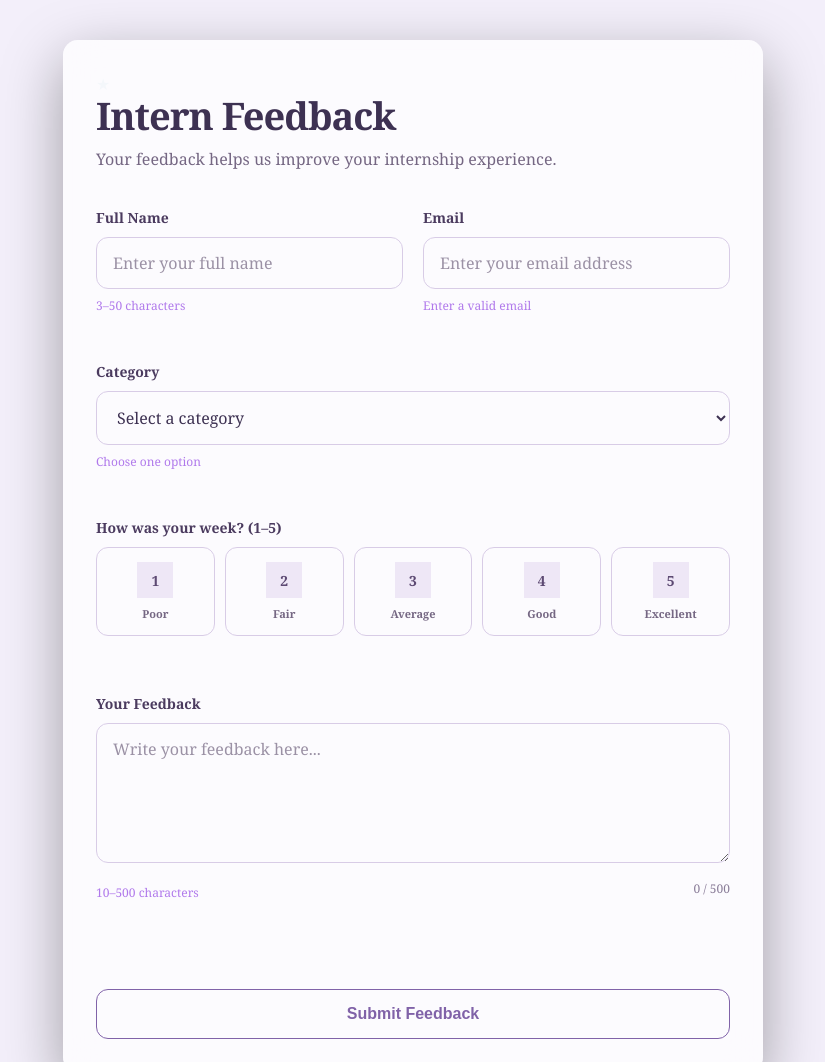
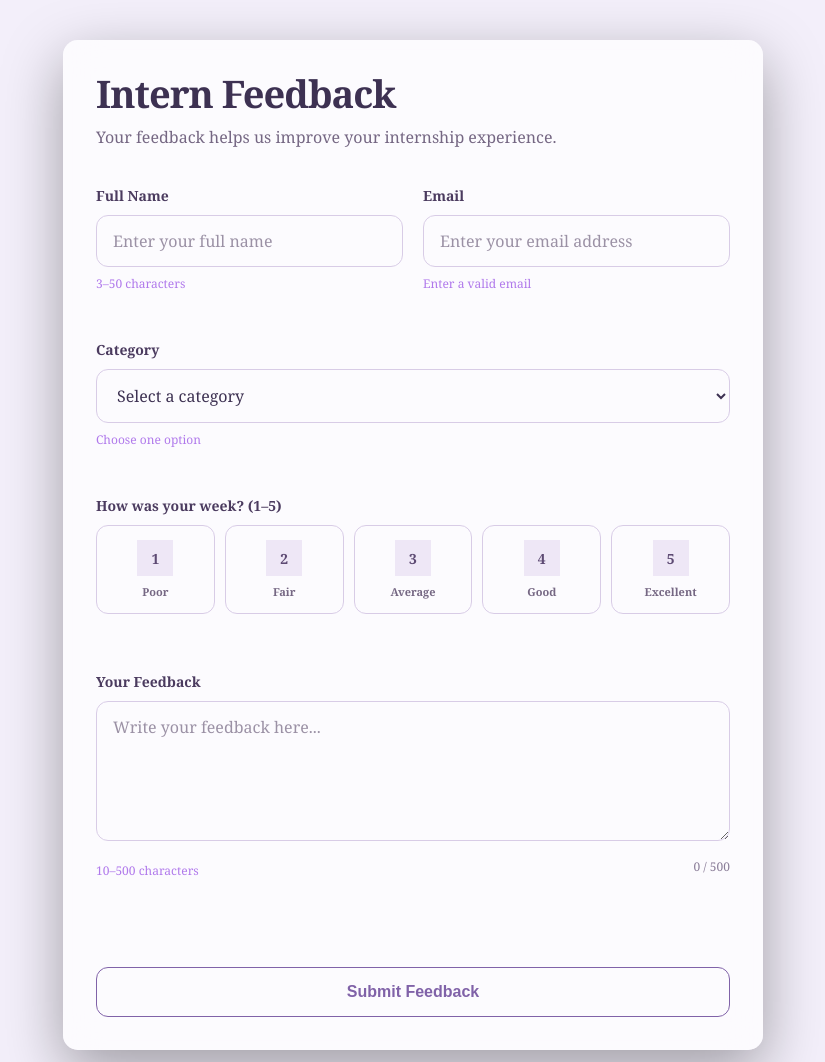
Before and after one commit to Saleha-k/intern-feedback-form, a plain HTML site: page index.html in a window 1280 px wide. Shown: the top 1062 px of the page, without its empty margins (227-1052 px from the left). Drawn offline with Linux system fonts and the light colour scheme.

Commit message:
Remove header icon from feedback form

```diff
--- a/index.html
+++ b/index.html
@@ -10,7 +10,6 @@
     <main class="pagecontainer">
         <section class="feedbackcard">
             <header class="formheader">
-                <div class="headericon">★</div>
                 <h1>Intern Feedback</h1>
                 <p>
                     Your feedback helps us improve your internship experience.
```
